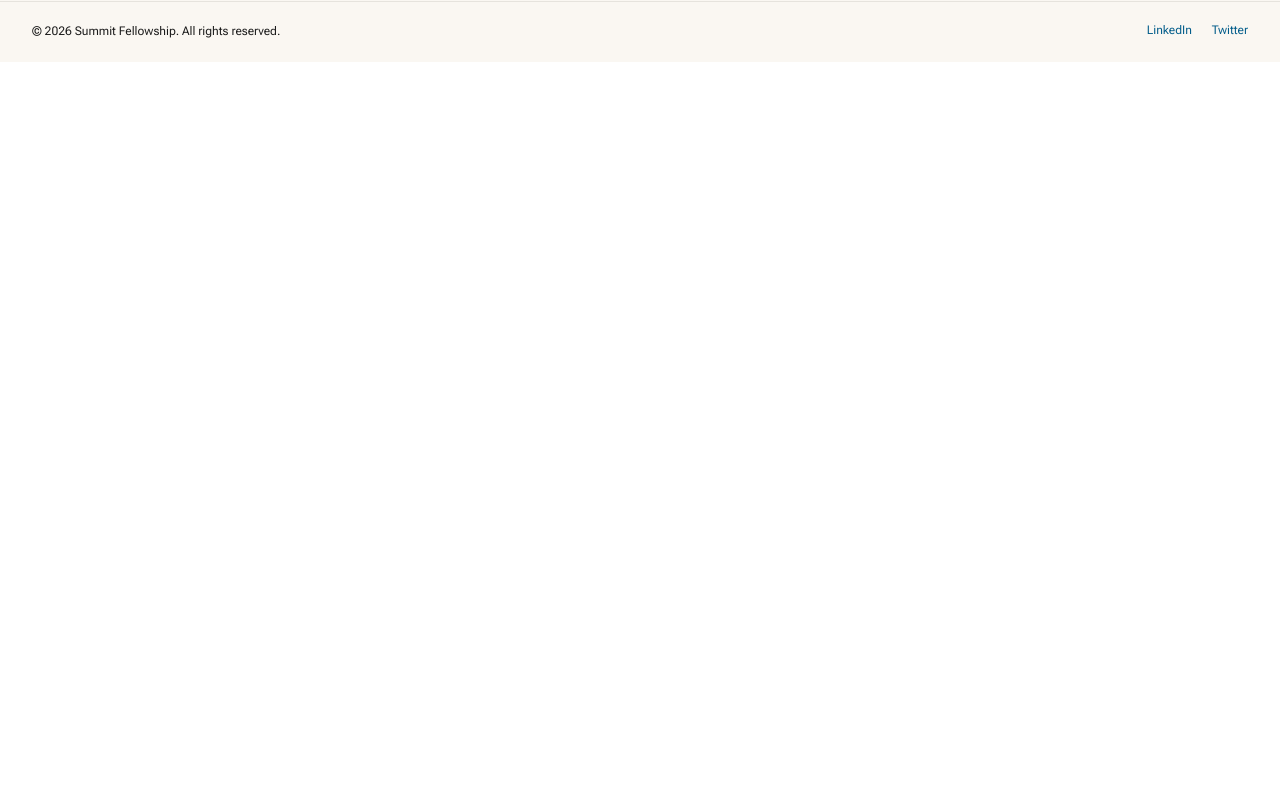
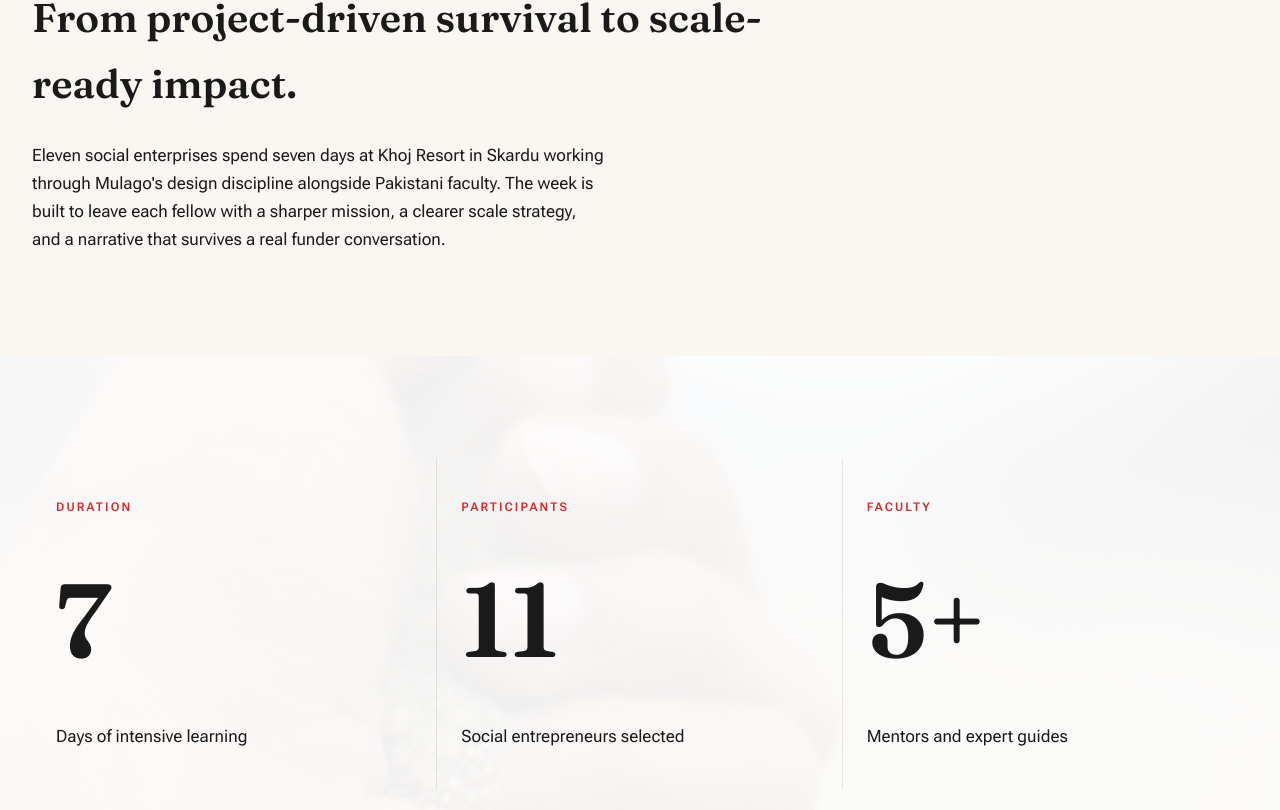
Before and after one commit to usmanjaved-droid/summit-fellowship-website, a Next.js app: page / in a window 1280 px wide. Shown: the part 950-1760 px from the top of the page. Before the commit the page ends 1012 px from the top, so only its background shows below. Built offline with nearby package versions, Linux system fonts and the light colour scheme.

Commit message:
feat(home): paper-toned intro and editorial stats row with count-up

```diff
--- /dev/null
+++ b/app/components/StatRow.tsx
@@ -0,0 +1,55 @@
+'use client';
+
+import { useRef, useState, useEffect } from 'react';
+import { useCountUp } from './hooks/useCountUp';
+
+type Stat = { label: string; value: number; suffix?: string; caption: string };
+
+const stats: Stat[] = [
+  { label: 'Duration',     value: 7,  caption: 'Days of intensive learning' },
+  { label: 'Participants', value: 11, caption: 'Social entrepreneurs selected' },
+  { label: 'Faculty',      value: 5,  suffix: '+', caption: 'Mentors and expert guides' },
+];
+
+export default function StatRow() {
+  const sectionRef = useRef<HTMLDivElement | null>(null);
+  const [started, setStarted] = useState(false);
+
+  useEffect(() => {
+    const el = sectionRef.current;
+    if (!el) return;
+    if (typeof IntersectionObserver === 'undefined') { setStarted(true); return; }
+    const obs = new IntersectionObserver(
+      (entries) => entries.forEach((e) => { if (e.isIntersecting) { setStarted(true); obs.disconnect(); } }),
+      { threshold: 0.3 }
+    );
+    obs.observe(el);
+    return () => obs.disconnect();
+  }, []);
+
+  return (
+    <div
+      ref={sectionRef}
+      className="grid grid-cols-1 md:grid-cols-3 md:divide-x md:divide-[color:var(--color-border)]"
+    >
+      {stats.map((s) => (
+        <StatColumn key={s.label} stat={s} start={started} />
+      ))}
+    </div>
+  );
+}
+
+function StatColumn({ stat, start }: { stat: Stat; start: boolean }) {
+  const n = useCountUp(stat.value, start);
+  return (
+    <div className="px-6 py-10 text-center md:text-left">
+      <p className="eyebrow mb-4">{stat.label}</p>
+      <p className="font-serif font-semibold text-[color:var(--color-ink)]
+                    text-[clamp(4rem,9vw,6.5rem)] leading-none"
+         style={{ fontVariationSettings: '"opsz" 144' }}>
+        {n}{stat.suffix ?? ''}
+      </p>
+      <p className="mt-4 text-slate-warm">{stat.caption}</p>
+    </div>
+  );
+}
--- a/app/page.tsx
+++ b/app/page.tsx
@@ -1,5 +1,6 @@
 import Image from 'next/image';
 import Link from 'next/link';
+import StatRow from './components/StatRow';
 
 export default function HomePage() {
   return (
@@ -57,7 +58,40 @@ export default function HomePage() {
         />
       </section>
 
-      {/* Subsequent sections are added in tasks 9-12 */}
+      {/* ============ INTRO / POSITIONING ============ */}
+      <section className="surface-paper section">
+        <div className="container-max">
+          <p className="eyebrow mb-5">The Fellowship</p>
+          <p className="font-serif text-[color:var(--color-ink)] font-semibold
+                        text-[clamp(1.75rem,3.2vw,2.5rem)] leading-snug max-w-[28ch]"
+             style={{ fontVariationSettings: '"opsz" 72' }}>
+            From project-driven survival to scale-ready impact.
+          </p>
+          <p className="mt-6 max-w-[60ch] text-[color:var(--color-ink)]/90">
+            Eleven social enterprises spend seven days at Khoj Resort in Skardu working
+            through Mulago&apos;s design discipline alongside Pakistani faculty. The week is
+            built to leave each fellow with a sharper mission, a clearer scale strategy,
+            and a narrative that survives a real funder conversation.
+          </p>
+        </div>
+      </section>
+
+      {/* ============ STATS ============ */}
+      <section className="relative section">
+        <div
+          aria-hidden="true"
+          className="absolute inset-0 pointer-events-none"
+          style={{
+            backgroundImage: 'url("/images/skardu/katpana-desert.jpg")',
+            backgroundSize: 'cover',
+            backgroundPosition: 'center',
+            opacity: 0.06,
+          }}
+        />
+        <div className="container-max relative">
+          <StatRow />
+        </div>
+      </section>
     </>
   );
 }
```
